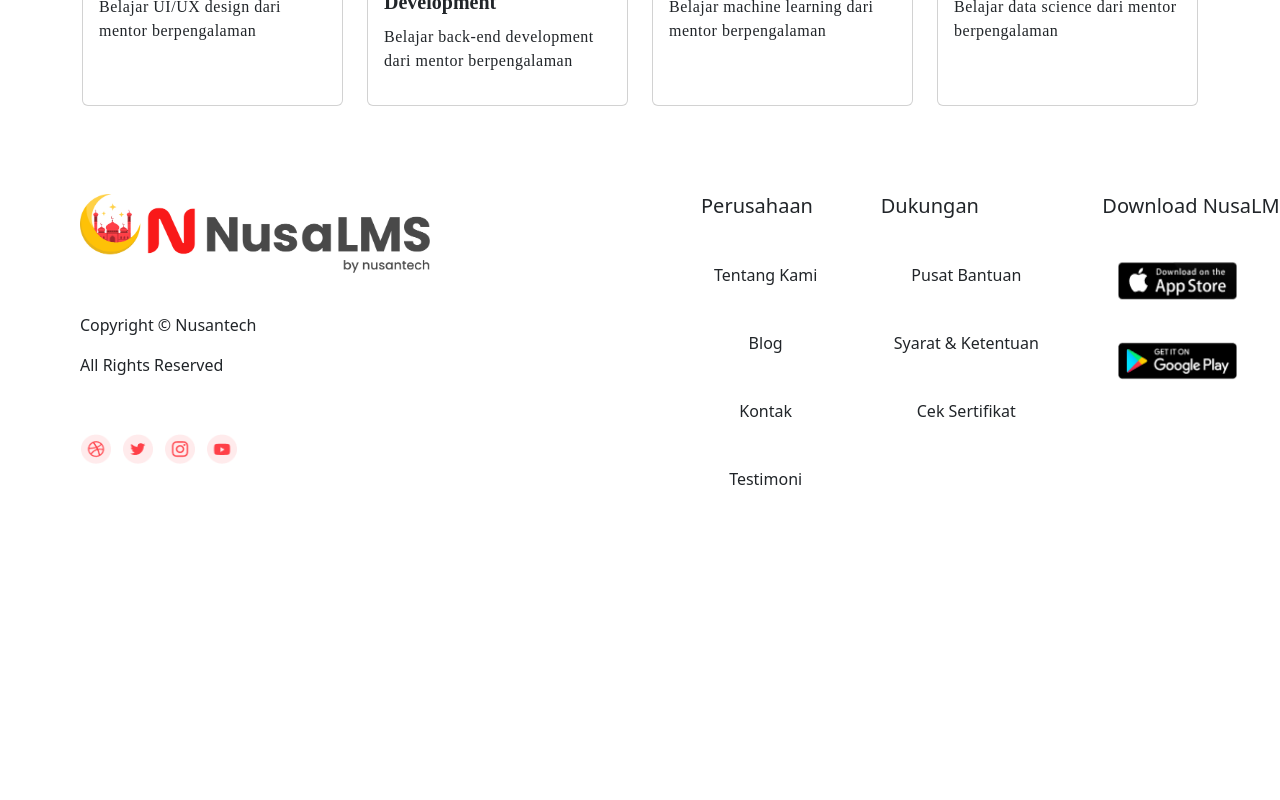
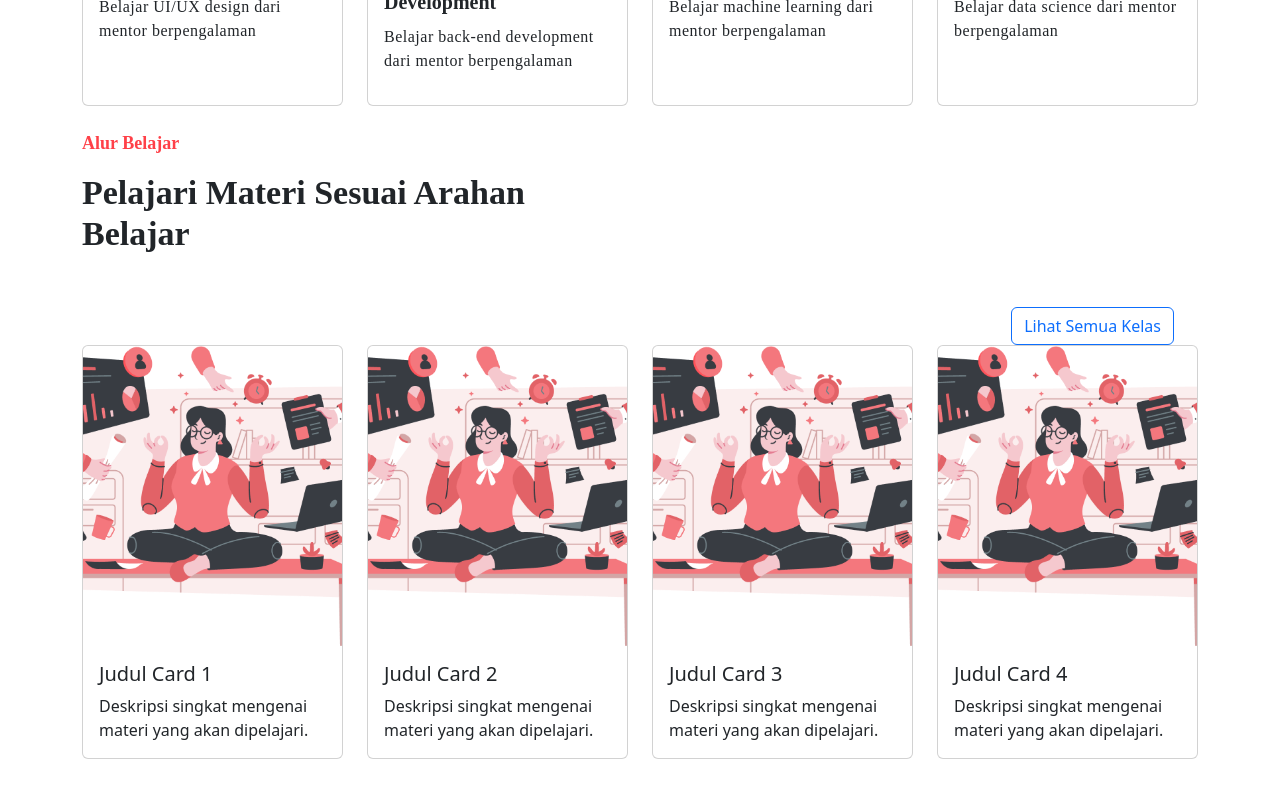
Before and after one commit to ARD-Code/Nusan-Tech-LMS-Home-Page, a React (Vite) app: page / in a window 1280 px wide. Shown: the part 1260-2060 px from the top of the page. Before the commit the page ends 1758 px from the top, so only its background shows below. Built offline with nearby package versions, Linux system fonts and the light colour scheme.

Commit message:
adding course Rekomendasi section

```diff
--- /dev/null
+++ b/src/components/CourseRekomendasi.jsx
@@ -0,0 +1,117 @@
+import React from "react";
+import "bootstrap/dist/css/bootstrap.min.css";
+import HomePageImage from "../assets/Logo/HomePageImage.png";
+
+const CourseRekomendasi = () => {
+  return (
+    <div className="container">
+      <div className="row">
+        <div className="col-6">
+          <p
+            className="fw-semibold"
+            style={{
+              width: "106px",
+              height: "27px",
+              fontFamily: "Poppins",
+              fontSize: "18px",
+              textAlign: "left",
+              opacity: "100",
+              color: "#FF4048",
+            }}
+          >
+            Alur Belajar
+          </p>
+          <h2
+            className="fw-semibold"
+            style={{
+              width: "530.01px",
+              height: "102px",
+              fontFamily: "Poppins",
+              fontSize: "34px",
+              textAlign: "left",
+              opacity: "100",
+            }}
+          >
+            Pelajari Materi Sesuai Arahan Belajar
+          </h2>
+        </div>
+        <div className="row mt-4">
+          <div className="col-md-12 d-flex justify-content-end">
+            <button className="btn btn-pill btn-outline-primary">
+              Lihat Semua Kelas
+            </button>
+          </div>
+        </div>
+      </div>
+
+      <div className="row">
+        <div className="col-md-3">
+          <div className="card">
+            <img
+              src={HomePageImage}
+              alt="Home Page"
+              className="card-img-top"
+              style={{ height: "300px", objectFit: "cover" }}
+            />
+            <div className="card-body">
+              <h5 className="card-title">Judul Card 1</h5>
+              <p className="card-text">
+                Deskripsi singkat mengenai materi yang akan dipelajari.
+              </p>
+            </div>
+          </div>
+        </div>
+        <div className="col-md-3">
+          <div className="card">
+            <img
+              src={HomePageImage}
+              alt="Home Page"
+              className="card-img-top"
+              style={{ height: "300px", objectFit: "cover" }}
+            />
+            <div className="card-body">
+              <h5 className="card-title">Judul Card 2</h5>
+              <p className="card-text">
+                Deskripsi singkat mengenai materi yang akan dipelajari.
+              </p>
+            </div>
+          </div>
+        </div>
+        <div className="col-md-3">
+          <div className="card">
+            <img
+              src={HomePageImage}
+              alt="Home Page"
+              className="card-img-top"
+              style={{ height: "300px", objectFit: "cover" }}
+            />
+            <div className="card-body">
+              <h5 className="card-title">Judul Card 3</h5>
+              <p className="card-text">
+                Deskripsi singkat mengenai materi yang akan dipelajari.
+              </p>
+            </div>
+          </div>
+        </div>
+        <div className="col-md-3">
+          <div className="card">
+            <img
+              src={HomePageImage}
+              alt="Home Page"
+              className="card-img-top"
+              style={{ height: "300px", objectFit: "cover" }}
+            />
+            <div className="card-body">
+              <h5 className="card-title">Judul Card 4</h5>
+              <p className="card-text">
+                Deskripsi singkat mengenai materi yang akan dipelajari.
+              </p>
+            </div>
+          </div>
+        </div>
+      </div>
+    </div>
+  );
+};
+
+export default CourseRekomendasi;
--- a/src/pages/Home.jsx
+++ b/src/pages/Home.jsx
@@ -1,4 +1,5 @@
 import AlurBelajar from "../components/AlurBelajar";
+import CourseRekomendasi from "../components/CourseRekomendasi";
 import Footer from "../components/Footer";
 import Hero from "../components/Hero";
 import Navbar from "../components/Navbar";
@@ -9,6 +10,7 @@ const Home = () => {
       <Navbar />
       <Hero />
       <AlurBelajar />
+      <CourseRekomendasi />
       <Footer />
     </div>
   );
```
